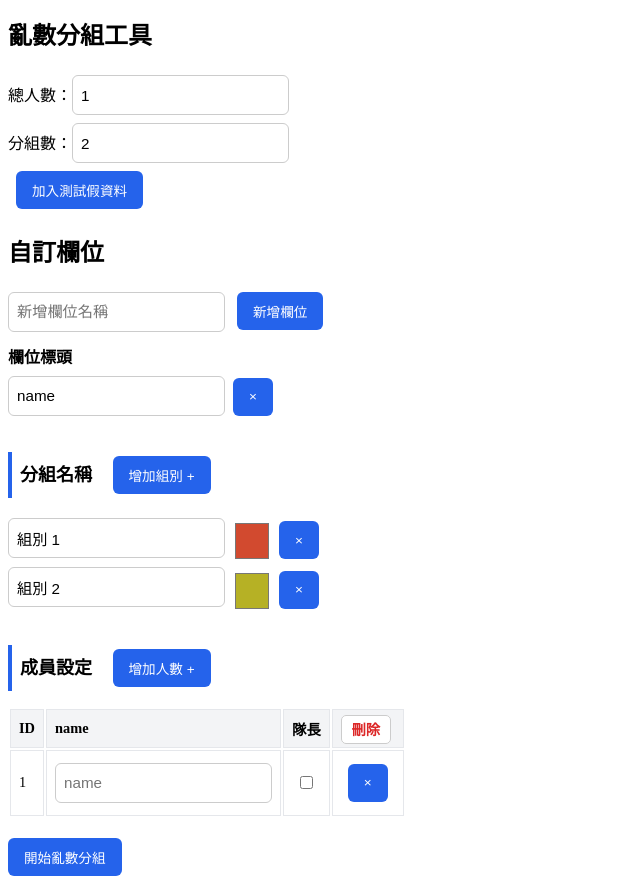
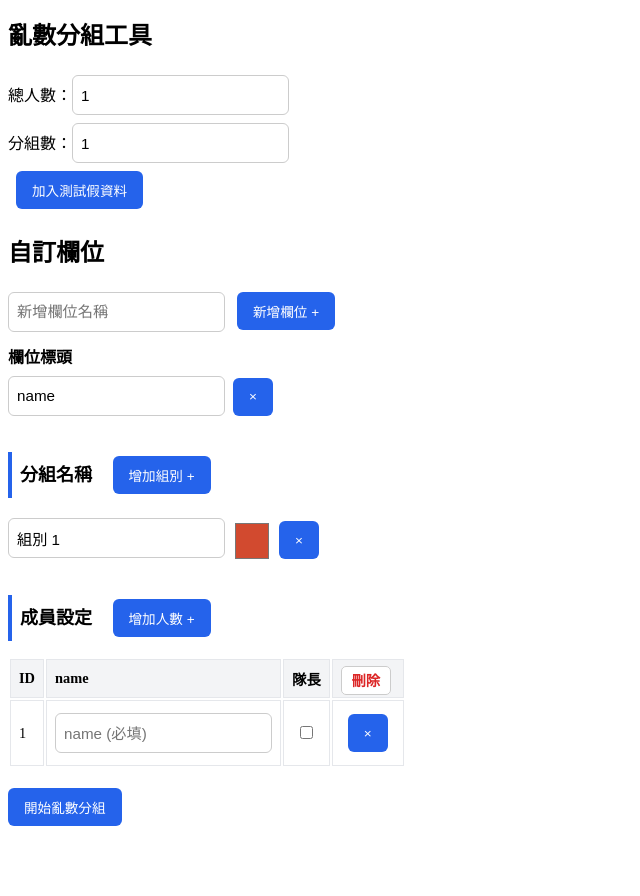
Before and after one commit to mytrylin/teamRandomTool, a Vue app: page / in a window 1280 px wide. Shown: the whole page, without its empty margins (0-640 px from the left). After the commit the page ends 846 px from the top, so only its background shows below. Built offline with nearby package versions, Linux system fonts and the light colour scheme.

Commit message:
feat: 1.簡易驗證成員、分組 2.placeholder 必填判斷 3.index head meta title modfiy

```diff
--- a/index.html
+++ b/index.html
@@ -4,7 +4,7 @@
     <meta charset="UTF-8" />
     <link rel="icon" type="image/svg+xml" href="/vite.svg" />
     <meta name="viewport" content="width=device-width, initial-scale=1.0" />
-    <title>小月-免費、不用看廣告 分組工具</title>
+    <title>亂數分組工具</title>
   </head>
   <body>
     <div id="app"></div>
--- a/src/App.vue
+++ b/src/App.vue
@@ -86,7 +86,7 @@ const generateMembers = () => {
   }
 }
 
-const groupCount = ref(2)
+const groupCount = ref(1)
 const groupNames = ref<string[]>([])
 const groupColors = ref<string[]>([])
 const groups = ref<Group[]>([])
@@ -155,6 +155,16 @@ const shuffle = <T>(array: T[]): T[] => {
   return copy
 }
 
+const scrollIntoViewBlock = (id = '') => {
+  nextTick(() => {
+    const el = document.getElementById(id)
+    if (el) {
+      el.scrollIntoView({ behavior: 'smooth' })
+    }
+  })
+}
+
+// 驗證欄位
 const validateLeaderAssignment = (groups: Group[]): boolean => {
   let allHaveOneLeader = true
   for (const group of groups) {
@@ -182,18 +192,26 @@ const validLeaderNumber = () => {
   }
 }
 
-const scrollIntoViewBlock = (id = '') => {
-  nextTick(() => {
-    const el = document.getElementById(id)
-    if (el) {
-      el.scrollIntoView({ behavior: 'smooth' })
-    }
-  })
+const validMembers = () => {
+  return members.value.length && members.value.some(item => item[customFields.value[0].keyName])
+}
+const validGroups = () => {
+  return groupNames.value.length && (members.value.length >= groupNames.value.length )
 }
 
+// 執行分組功能相關
 const tempGroups = ref<Group[]>()
-
 const assignGroups = () => {
+  const isValidGroups = validGroups()
+  if (!isValidGroups) {
+    alert('成員人數必須大於組數')
+    return
+  }
+  const isValidMembers = validMembers()
+  if (!isValidMembers) {
+    alert('仍有成員必填欄位未填寫')
+    return
+  }
   const usingLeader = validLeaderNumber()
   if (!usingLeader) return
 
@@ -232,6 +250,7 @@ const assignGroups = () => {
   scrollIntoViewBlock('source_id')
 }
 
+// 測試資料相關
 const queryTest = ref<string>('')
 const getQuery = () => {
   const UrlSearch = location.search
@@ -323,6 +342,7 @@ const addTestData = () => {
   }
 }
 
+// init data
 generateMembers()
 initDefaultGroup()
 
@@ -357,7 +377,7 @@ watch(groupNames, val => groupCount.value = val.length)
       <h2 class="">自訂欄位</h2>
       <div class="">
         <input v-model="newField" placeholder="新增欄位名稱" class="generalInput" />
-        <button @click="addField" class="ml-2">新增欄位</button>
+        <button @click="addField" class="ml-2">新增欄位 +</button>
       </div>
 
       <div class="">
@@ -398,11 +418,13 @@ watch(groupNames, val => groupCount.value = val.length)
           </tr>
         </thead>
         <tbody>
-          <tr v-for="member in members" :key="member.id">
+          <tr v-for="(member, memberIndex) in members" :key="memberIndex">
             <td>{{ member.id }}</td>
             <td v-for="(item, index) in customFields" :key="index">
               <input class="generalInput"
-               v-model="member[item.keyName]" :placeholder="item.keyName" />
+               v-model="member[item.keyName]"
+               :placeholder="`${item.keyName} ${(index === 0)? '(必填)': ''}`"
+              />
             </td>
             <td class="td-align-items-center">
               <input type="checkbox" v-model="member.isLeader" />
@@ -448,8 +470,6 @@ watch(groupNames, val => groupCount.value = val.length)
     </div>
   </div>
 </template>
-
-
 <style scoped>
 /* layout spacing */
 body {
@@ -501,6 +521,7 @@ button {
   cursor: pointer;
   margin-top: 0.25rem;
   margin-bottom: 0.25rem;
+  padding: 0.4rem 1rem;
   height: 38px;
 }
 
@@ -630,6 +651,7 @@ input[type="color"] {
   margin-right: 5px;
 }
 
+
 /* 非M版時呈現 */
 @media (min-width: 768px) {
   .grid {
@@ -640,10 +662,6 @@ input[type="color"] {
 
   .generalInput {
     width: auto;
-  }
-
-  button {
-    padding: 0.4rem 1rem;
   }
   .m-show {
     display: none;
@@ -658,7 +676,7 @@ input[type="color"] {
 }
 
 /* M版時呈現 */
-@media (max-width: 767px) {
+@media (max-width: 768px) {
   table,
   thead,
   tbody,
@@ -666,7 +684,7 @@ input[type="color"] {
   td,
   tr {
     display: block;
-    width: 100%;
+    /* width: 100%; */
   }
 
   thead tr {
```
